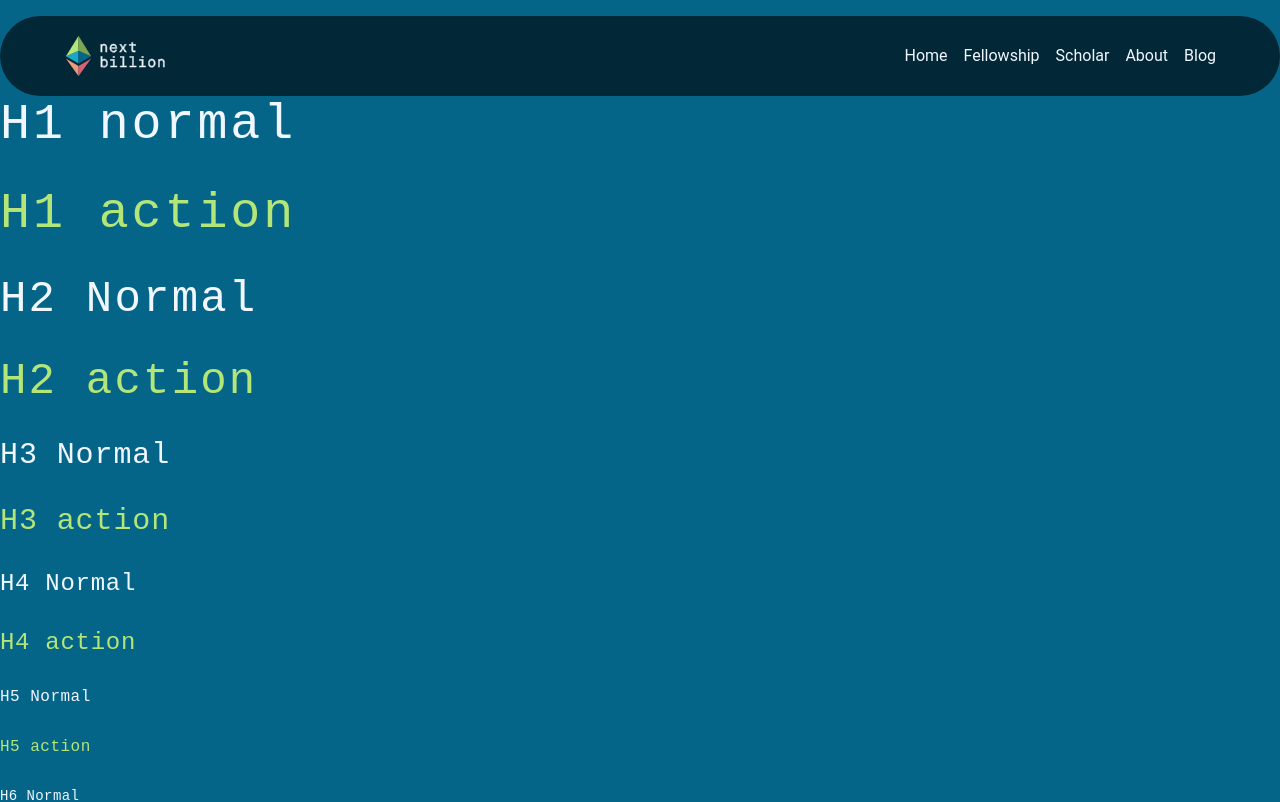
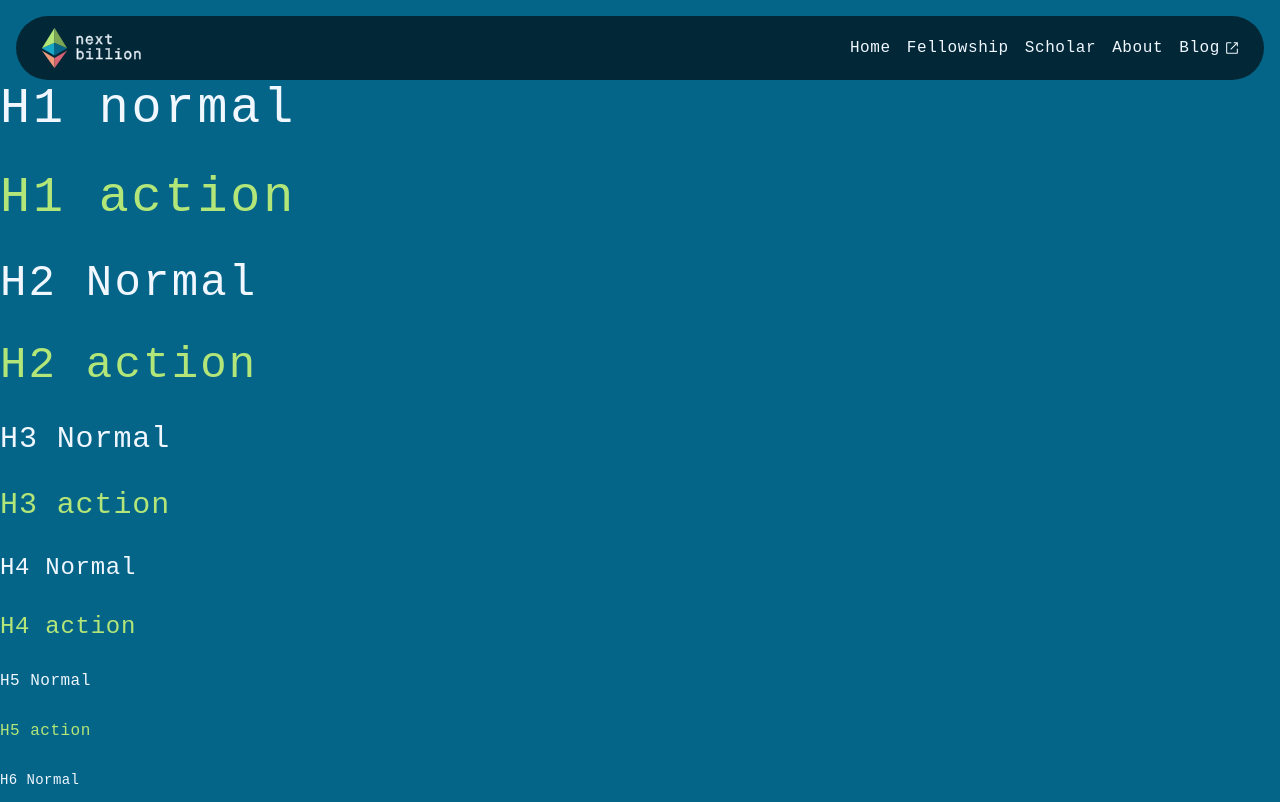
Before and after one commit to ethereum/nxbn-website, a Next.js app: page /design in a window 1280 px wide. Shown: the top 802 px of the page. Built offline with nearby package versions, Linux system fonts and the light colour scheme.

Commit message:
refactor header and footer to final design

```diff
--- a/src/@chakra-ui/foundations/textStyles.ts
+++ b/src/@chakra-ui/foundations/textStyles.ts
@@ -49,5 +49,50 @@ export const textStyles = {
       borderBottom: "1px solid #B3E678",
       color: "action"
     },
+  },
+  'drawer-link': {
+    color: "body",
+    fontFamily: "link",
+    fontSize: 30,
+    fontStyle: "normal",
+    fontWeight: 500,
+    lineHeight: "150%",
+    letterSpacing: "0.6px"
+  },
+  'drawer-link-active': {
+    color: "#E5FFC7",
+    borderBottom: "1px solid #E5FFC7",
+    fontFamily: "link",
+    fontSize: 30,
+    fontStyle: "normal",
+    fontWeight: 500,
+    lineHeight: "150%",
+    letterSpacing: "0.6px"
+  },
+  'header-link': {
+    fontFamily: "link",
+    fontSize: 16,
+    fontStyle: "normal",
+    fontWeight: 400,
+    lineHeight: "150%",
+    color: "body",
+    borderBottom: "1px solid transparent",
+    _hover: {
+      borderBottom: "1px solid #B3E678",
+      color: "action"
+    },
+  },
+  'header-link-active': {
+    fontFamily: "link",
+    fontSize: 16,
+    fontStyle: "normal",
+    fontWeight: 400,
+    lineHeight: "150%",
+    color: "#E5FFC7",
+    borderBottom: "1px solid #E5FFC7",
+    _hover: {
+      borderBottom: "1px solid #B3E678",
+      color: "action"
+    },
   }
 }
--- a/src/components/Footer.tsx
+++ b/src/components/Footer.tsx
@@ -22,22 +22,25 @@ const Footer = () => {
         py={2}
         justifyContent="space-between"
         px={{ base: 5, md: 16 }}
+        flexDir={{ base: "column", lg: "row" }}
       >
-        <LogoIcon  />
+        <Flex
+          margin={{ base: "auto", lg: 0}}
+          mb={{ base: 8, lg: 0}}
+        >
+          <LogoIcon  />
+        </Flex>
         <Center>
-          <Flex textAlign="right" gap={{
-                base:2,
-              }} flexDirection={"column"}>
+          <Flex
+            textAlign={{ base: "center", lg: "right" }}
+            gap={2}
+            flexDirection={"column"}
+          >
             <Flex
-              flexDirection={{
-                base: "column",
-                lg: "row"
-              }}
+              flexDirection="row"
+              flexWrap={"wrap"}
               width="100%"
-              gap={{
-                base: 2,
-                md: 4
-              }}
+              gap={4}
             >
               <Link href={ETHEREUM_DOT_ORG_LINK}>
                 Ethereum.org
@@ -55,7 +58,7 @@ const Footer = () => {
                 Cookie Policy
               </Link>
             </Flex>
-            <Text textStyle="footer-text">@ 2024 Ethereum Foundation. All rights reserved.</Text>
+            <Text textStyle="footer-text">© 2024 Ethereum Foundation. All rights reserved.</Text>
           </Flex>
         </Center>
       </Flex>
--- a/src/components/Link.tsx
+++ b/src/components/Link.tsx
@@ -9,15 +9,17 @@ import { RxExternalLink } from "react-icons/rx"
 
 import { isExternal } from "@/utils/url"
 
-const Link = ({ children, href }) => {
+const Link = ({ children, href, ...props }) => {
   const isExternalValue = useMemo(() => isExternal(href), [href])
 
   return (
     <ChakraLink
+      display="inline-flex"
       isExternal={isExternalValue}
       href={href}
       as={NextLink}
       textStyle="link-text"
+      {...props}
     >
       {children}
       <VisuallyHidden>(opens in a new tab)</VisuallyHidden>
--- a/src/components/Nav/Header.tsx
+++ b/src/components/Nav/Header.tsx
@@ -1,5 +1,6 @@
 import {
   Box,
+  Center,
   Drawer,
   DrawerBody,
   DrawerContent,
@@ -8,21 +9,12 @@ import {
   Flex,
   Menu,
   MenuButton,
-  Text,
   useDisclosure
 } from "@chakra-ui/react"
 import { useRouter } from "next/router"
 
 import { CloseIcon, HamburgerIcon, LogoIcon } from "@/components/icons"
 import HeaderButtons from "@/components/Nav/HeaderButtons"
-import Link from '@/components/Link'
-
-import {
-  ABOUT_PAGE,
-  BLOG_PAGE,
-  FELLOWSHIP_PAGE,
-  SCHOLAR_PAGE
-} from '@/utils/constants'
 
 const Header = () => {
   const { isOpen, onOpen, onClose } = useDisclosure()
@@ -30,10 +22,11 @@ const Header = () => {
 
   return (
     <header>
+      <Box mx={4}>
         <Flex
-        px={{ base: 5, md: 16}}
-        py={5}
-        h={20}
+          px={6}
+          py={3}
+          h={16}
           mt={4}
           bg={"rgba(0, 0, 0, 0.60)"}
           alignItems={{ base: "center", md: "normal" }}
@@ -73,27 +66,19 @@ const Header = () => {
 
             <Drawer onClose={onClose} isOpen={isOpen} size='full' placement="start">
               <DrawerOverlay />
-            <DrawerContent bg={"#023648"} mt={20} px={5}>
+              <DrawerContent bg={"actionHighlight"} px={5}>
                 <DrawerBody>
-                <Link href={FELLOWSHIP_PAGE}>
-                  <Text>Fellowship</Text>
-                </Link>
-                <Link href={SCHOLAR_PAGE}>
-                  <Text>Scholar</Text>
-                </Link>
-                <Link href={ABOUT_PAGE}>
-                  <Text>About</Text>
-                </Link>
-                <Link href={BLOG_PAGE}>
-                  <Text>Blog</Text>
-                </Link>
+                  <HeaderButtons />
                 </DrawerBody>
               </DrawerContent>
             </Drawer>
           </Box>
 
+          <Center display={{base: 'none', md: 'flex'}}>
             <HeaderButtons />
+          </Center>
         </Flex>
+      </Box>
     </header>
   )
 }
--- a/src/components/Nav/HeaderButtons.tsx
+++ b/src/components/Nav/HeaderButtons.tsx
@@ -1,4 +1,5 @@
-import { Center, Flex, Text } from '@chakra-ui/react'
+import { useRouter } from 'next/router'
+import { Center, Flex } from '@chakra-ui/react'
 
 import Link from '@/components/Link'
 
@@ -10,15 +11,81 @@ import {
 } from '@/utils/constants'
 
 const HeaderButtons = () => {
+  const router = useRouter()
+  const path = router.asPath
+
   return (
-    <Center display={{base: "none", md: "flex"}}>
-      <Flex direction={{ base: 'column', md: 'row' }} gap={4}>
-        <Link href="/"><Text>Home</Text></Link>
-        <Link href={FELLOWSHIP_PAGE}><Text>Fellowship</Text></Link>
-        <Link href={SCHOLAR_PAGE}><Text>Scholar</Text></Link>
-        <Link href={ABOUT_PAGE}><Text>About</Text></Link>
-        <Link href={BLOG_PAGE}><Text>Blog</Text></Link>
-      </Flex>
+    <Center
+      as={Flex}
+      direction={{ base: 'column', md: 'row' }}
+      gap={{ base: 8, md: 4 }}
+      mt={{ base: 40, md: 0 }}
+    >
+      <Link
+        href={'/'}
+        textStyle={{
+          base: path === `/`
+            ? "drawer-link-active"
+            : "drawer-link",
+          md: path === `/`
+            ? 'header-link-active'
+            : 'header-link'
+        }}
+      >
+        Home
+      </Link>
+      <Link
+        href={FELLOWSHIP_PAGE}
+        textStyle={{
+          base: path === FELLOWSHIP_PAGE
+            ? "drawer-link-active"
+            : "drawer-link",
+          md: path === FELLOWSHIP_PAGE
+            ? 'header-link-active'
+            : 'header-link'
+        }}
+      >
+        Fellowship
+      </Link>
+      <Link
+        href={SCHOLAR_PAGE}
+        textStyle={{
+          base: path === SCHOLAR_PAGE
+            ? "drawer-link-active"
+            : "drawer-link",
+          md: path === SCHOLAR_PAGE
+            ? 'header-link-active'
+            : 'header-link'
+        }}
+      >
+        Scholar
+      </Link>
+      <Link
+        href={ABOUT_PAGE}
+        textStyle={{
+          base: path === ABOUT_PAGE
+            ? "drawer-link-active"
+            : "drawer-link",
+          md: path === ABOUT_PAGE
+            ? 'header-link-active'
+            : 'header-link'
+        }}
+      >
+        About
+      </Link>
+      <Link
+        href={BLOG_PAGE}
+        textStyle={{
+          base: path === BLOG_PAGE
+            ? "drawer-link-active"
+            : "drawer-link",
+          md: path === BLOG_PAGE
+            ? 'header-link-active'
+            : 'header-link'
+        }}
+      >
+        Blog
+      </Link>
     </Center>
   )
 }
--- a/src/components/icons/CloseIcon.tsx
+++ b/src/components/icons/CloseIcon.tsx
@@ -2,25 +2,11 @@ import { createIcon } from '@chakra-ui/react';
 
 export const CloseIcon = createIcon({
   displayName: 'CloseIcon',
-  viewBox: '0 0 28 29',
+  viewBox: '0 0 24 24',
   path: (
-    <svg width={28} height={29} fill='none' xmlns='http://www.w3.org/2000/svg'>
-      <rect
-        x={2.33252}
-        y={0.711426}
-        width={36}
-        height={3}
-        transform='rotate(45 2.33252 0.711426)'
-        fill='white'
-      />
-      <rect
-        x={27.7881}
-        y={2.83252}
-        width={36}
-        height={3}
-        transform='rotate(135 27.7881 2.83252)'
-        fill='white'
-      />
+    <svg xmlns="http://www.w3.org/2000/svg" width="24" height="24" viewBox="0 0 24 24" fill="none">
+      <path d="M23 1L1 23" stroke="#9DCE64"/>
+      <path d="M1 1L23 23" stroke="#9DCE64"/>
     </svg>
   )
 })
--- a/src/components/icons/HamburgerIcon.tsx
+++ b/src/components/icons/HamburgerIcon.tsx
@@ -2,12 +2,12 @@ import { createIcon } from '@chakra-ui/react';
 
 export const HamburgerIcon = createIcon({
   displayName: 'HamburgerIcon',
-  viewBox: '0 0 22 14',
+  viewBox: '0 0 26 18',
   path: [
     <svg xmlns="http://www.w3.org/2000/svg" width="26" height="18" viewBox="0 0 26 18" fill="none">
-      <path d="M25 1H1" stroke="white" strokeWidth="2" strokeLinecap="round" strokeLinejoin="round"/>
-      <path d="M25 8.48438H1" stroke="white" strokeWidth="2" strokeLinecap="round" strokeLinejoin="round"/>
-      <path d="M25 17H1" stroke="white" strokeWidth="2" strokeLinecap="round" strokeLinejoin="round"/>
+      <path d="M25 1H1" stroke="white" stroke-width="2" stroke-linecap="round" stroke-linejoin="round"/>
+      <path d="M25 8.48438H1" stroke="white" stroke-width="2" stroke-linecap="round" stroke-linejoin="round"/>
+      <path d="M25 17H1" stroke="white" stroke-width="2" stroke-linecap="round" stroke-linejoin="round"/>
     </svg>
   ]
 });
--- a/src/utils/constants.ts
+++ b/src/utils/constants.ts
@@ -2,7 +2,7 @@
 export const FELLOWSHIP_PAGE = '/fellowship'
 export const SCHOLAR_PAGE = '/scholar'
 export const ABOUT_PAGE = '/about'
-export const BLOG_PAGE = '/blog'
+export const BLOG_PAGE = 'https://blog.ethereum.org'
 
 // Footer links
 export const ETHEREUM_DOT_ORG_LINK = "https://ethereum.org/"
```
Also changed, not shown: 1 other file (tests, documents, lock files or other folders). Lines whose indentation alone changed are shown as unchanged.
